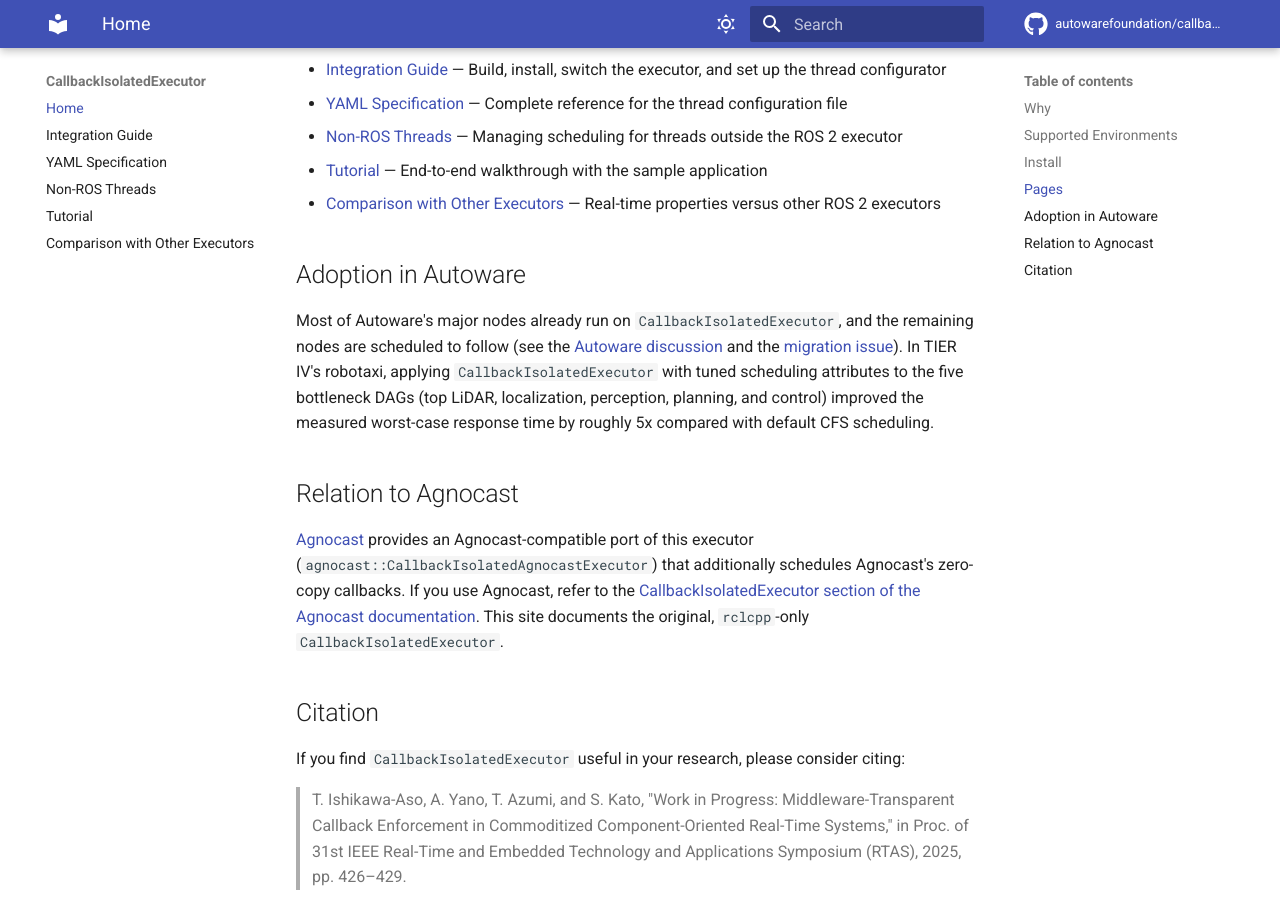
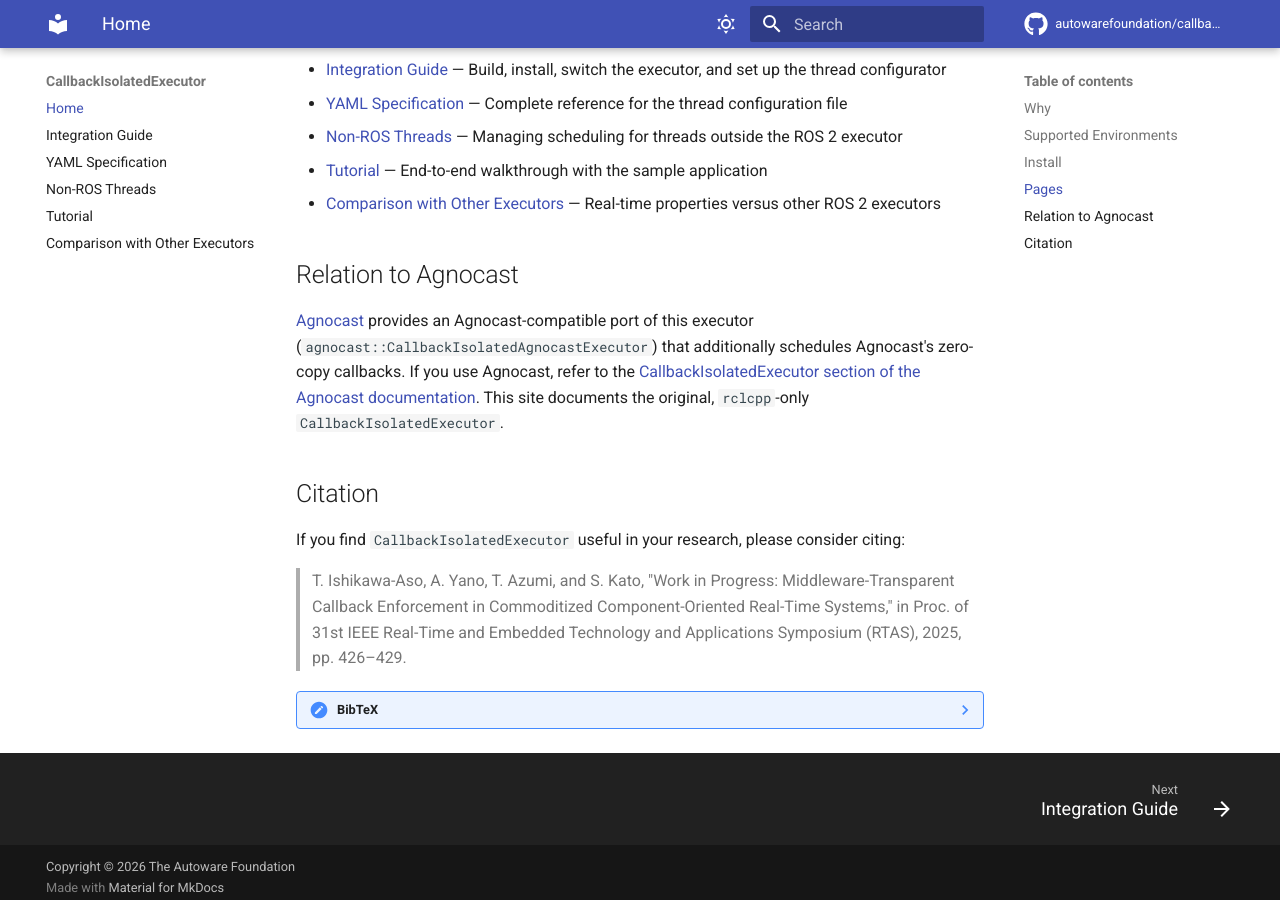
Before and after one commit to autowarefoundation/callback_isolated_executor_doc, an MkDocs documentation site: the page built from docs/index.md, in a window 1280 px wide and 900 px high, scrolled down 1381 px. Built offline with MkDocs 1.6.1 and Material for MkDocs 9.7.7, drawn with Linux system fonts in a browser that asks for light colours; comment, search, counter and statistics services are not loaded; the version menu is left out.

Commit message:
docs: drop Autoware adoption section from landing page
Signed-off-by: atsushi421 <atsushi.yano.2@tier4.jp>

```diff
--- a/docs/index.md
+++ b/docs/index.md
@@ -57,16 +57,6 @@ See the [Integration Guide](integration-guide.md) for building from source and f
 - [Tutorial](tutorial.md) — End-to-end walkthrough with the sample application
 - [Comparison with Other Executors](comparison-with-other-executors.md) — Real-time properties versus other ROS 2 executors
 
-## Adoption in Autoware
-
-Most of Autoware's major nodes already run on `CallbackIsolatedExecutor`, and the remaining nodes are
-scheduled to follow (see the
-[Autoware discussion](https://github.com/orgs/autowarefoundation/discussions/6813) and the
-[migration issue](https://github.com/autowarefoundation/autoware_core/issues/968)). In TIER IV's
-robotaxi, applying `CallbackIsolatedExecutor` with tuned scheduling attributes to the five bottleneck
-DAGs (top LiDAR, localization, perception, planning, and control) improved the measured worst-case
-response time by roughly 5x compared with default CFS scheduling.
-
 ## Relation to Agnocast
 
 [Agnocast](https://github.com/autowarefoundation/agnocast) provides an Agnocast-compatible port of this
```
